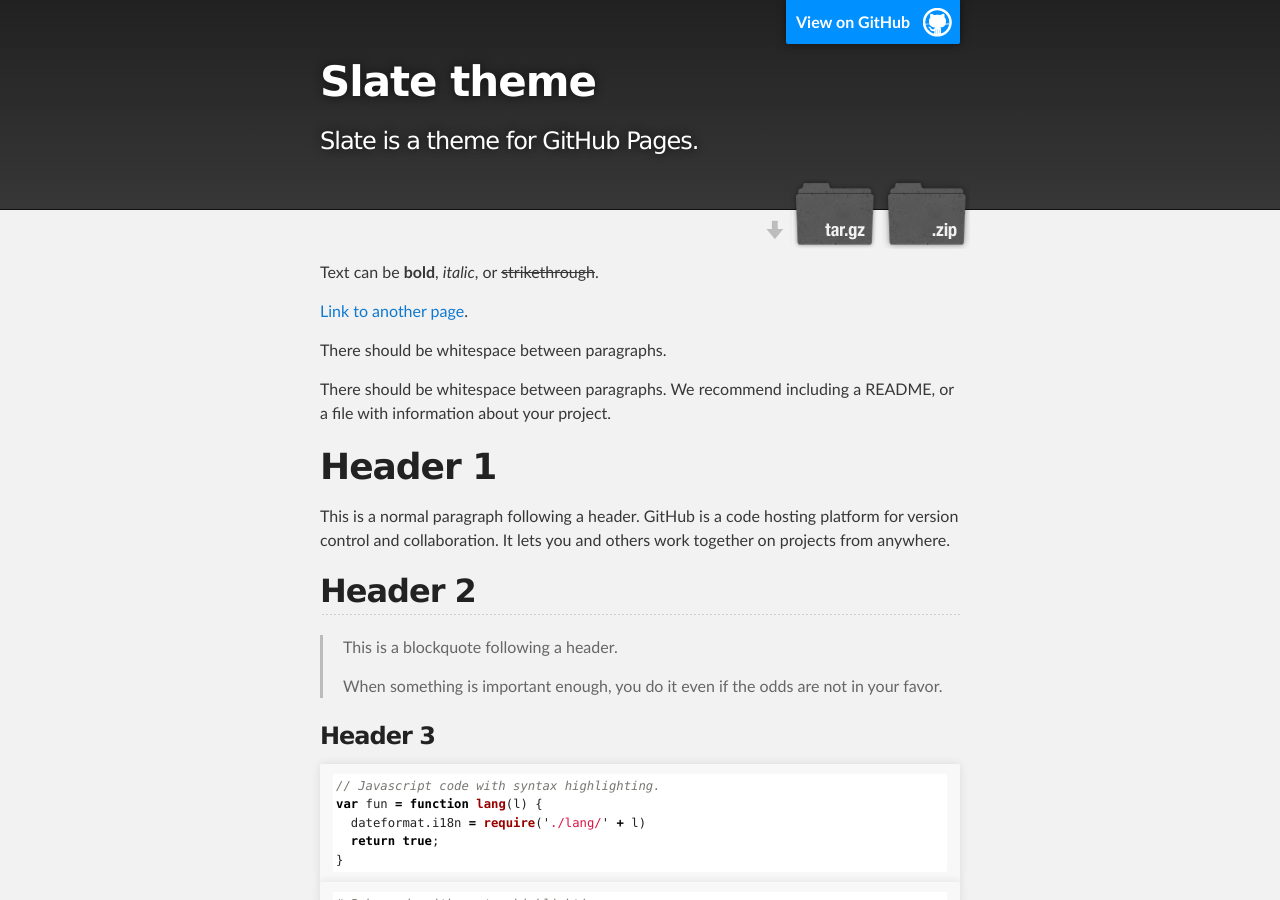
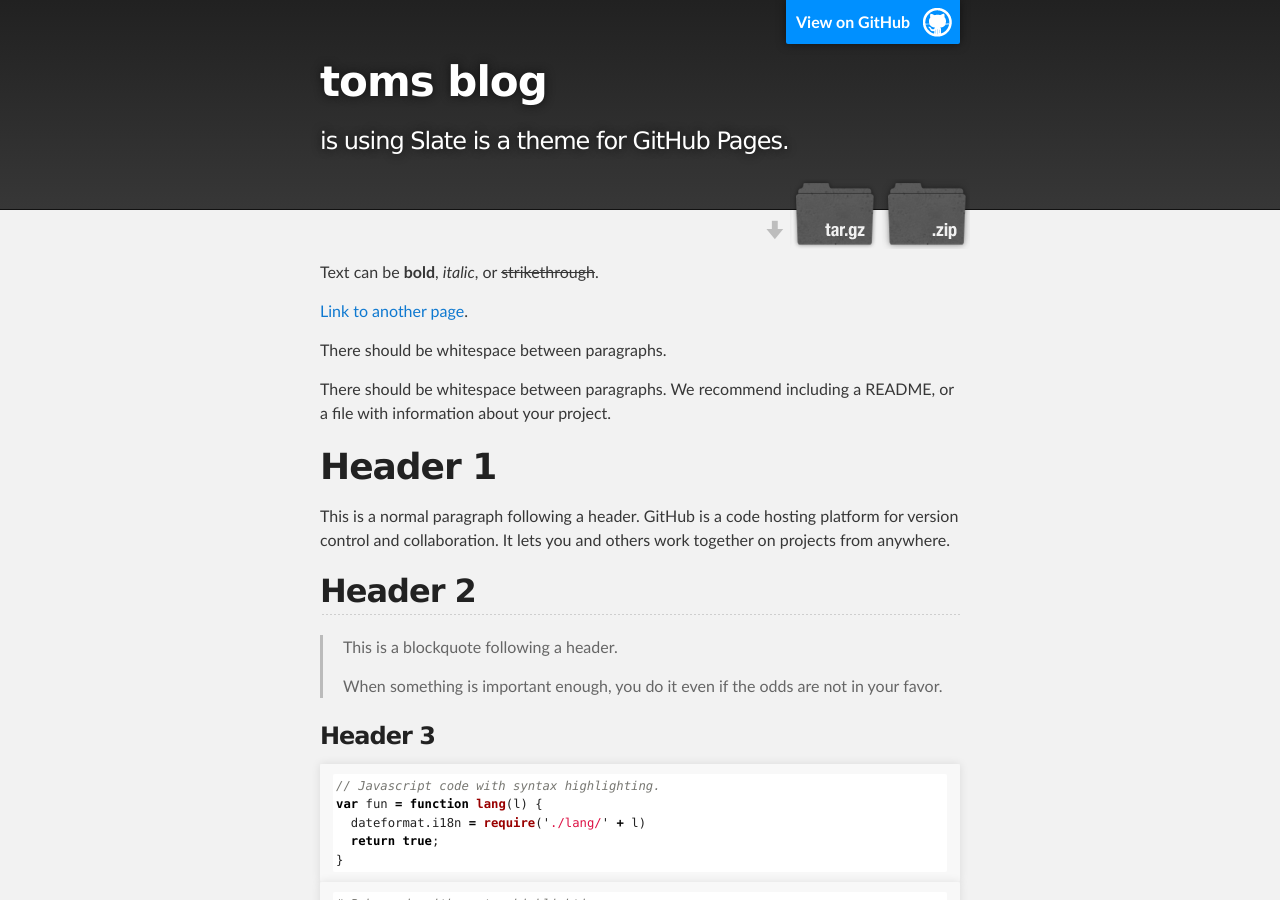
Before and after one commit to tommairs/aasland.github.io, a Jekyll site: the page built from index.md, in a window 1280 px wide and 900 px high. Built offline with Jekyll 4.4.1, drawn with Linux system fonts in a browser that asks for light colours; some of the changed text lies outside the part shown.

Commit message:
Modify site configuration for blog setup
Updated site title and description, added remote theme and plugins.

```diff
--- a/_config.yml
+++ b/_config.yml
@@ -1,5 +1,8 @@
-title: Slate theme
-description: Slate is a theme for GitHub Pages.
+title: toms blog
+description: is using Slate is a theme for GitHub Pages.
 show_downloads: true
 google_analytics:
 theme: jekyll-theme-slate
+remote_theme: pages-themes/slate@v0.2.0
+plugins:
+- jekyll-remote-theme # add this line to the plugins list if you already have one
```
